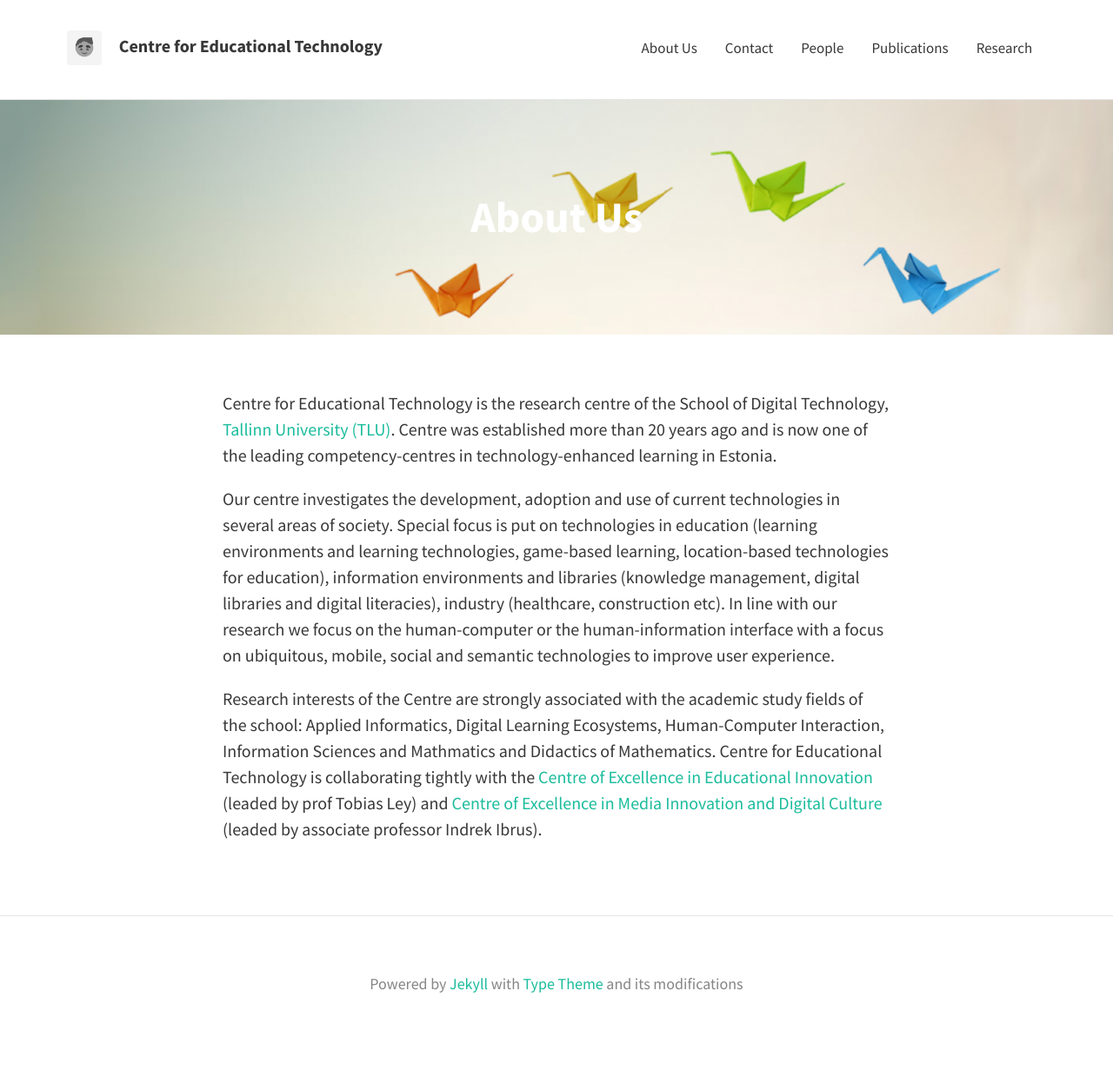
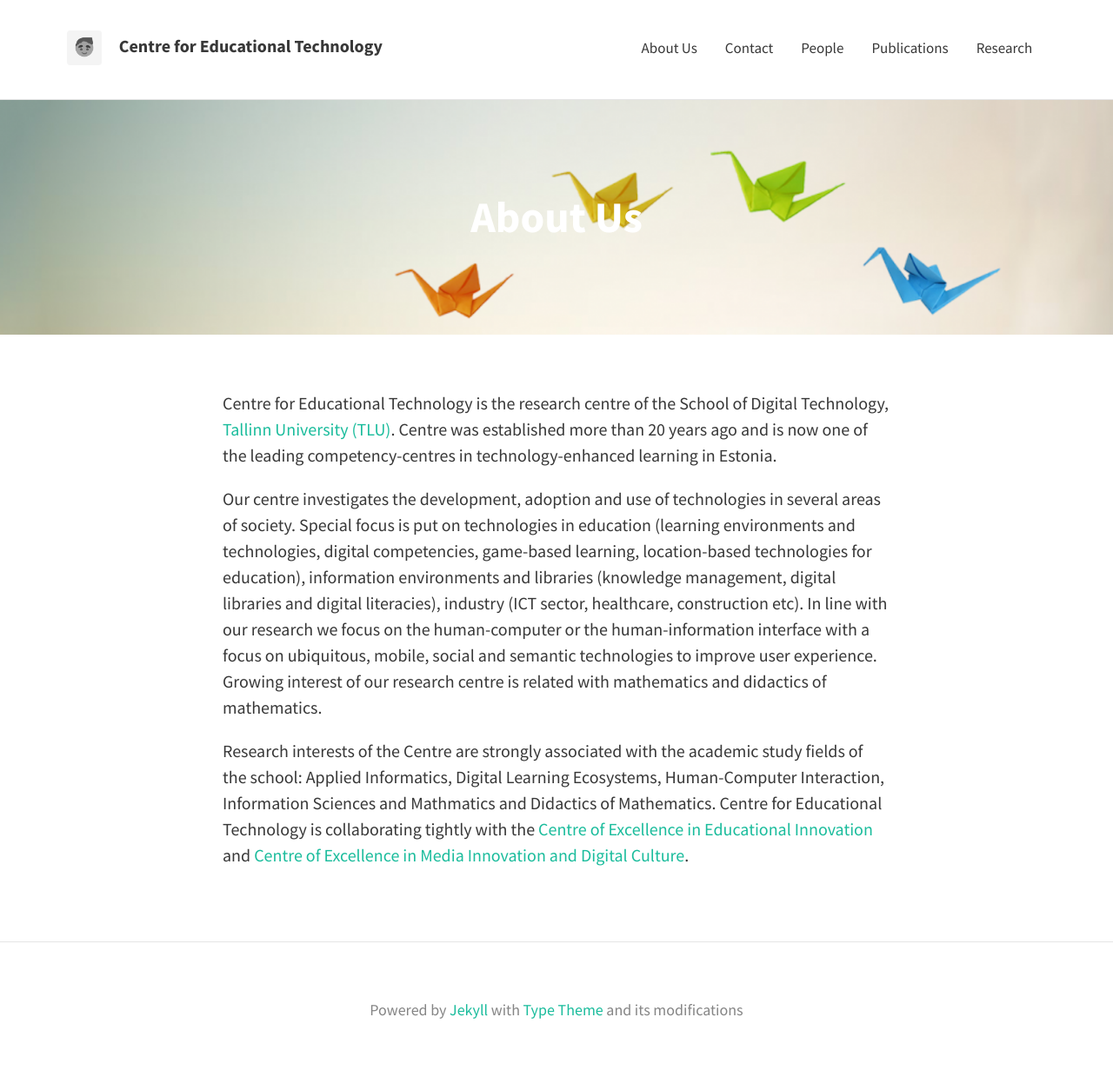
Before and after one commit to centre-for-educational-technology/htk-web, a Jekyll site: the page built from about.md, in a window 1280 px wide. Shown: the whole page at 87% size. Built offline with Jekyll 4.4.1, drawn with Linux system fonts in a browser that asks for light colours; nearby versions of some CDN libraries; before the commit the page ends 1209 px from its top, so only the background shows below that.

Commit message:
Update about.md

```diff
--- a/about.md
+++ b/about.md
@@ -8,6 +8,6 @@ feature-img: "img/sample_feature_img_2.png"
 
 Centre for Educational Technology is the research centre of the School of Digital Technology, [Tallinn University (TLU)](http://www.tlu.ee). Centre was established more than 20 years ago and is now one of the leading competency-centres in technology-enhanced learning in Estonia.
 
-Our centre investigates the development, adoption and use of current technologies in several areas of society. Special focus is put on technologies in education (learning environments and learning technologies, game-based learning, location-based technologies for education), information environments and libraries (knowledge management, digital libraries and digital literacies), industry (healthcare, construction etc). In line with our research we focus on the human-computer or the human-information interface with a focus on ubiquitous, mobile, social and semantic technologies to improve user experience.
+Our centre investigates the development, adoption and use of technologies in several areas of society. Special focus is put on technologies in education (learning environments and technologies, digital competencies, game-based learning, location-based technologies for education), information environments and libraries (knowledge management, digital libraries and digital literacies), industry (ICT sector, healthcare, construction etc). In line with our research we focus on the human-computer or the human-information interface with a focus on ubiquitous, mobile, social and semantic technologies to improve user experience. Growing interest of our research centre is related with mathematics and didactics of mathematics.
 
-Research interests of the Centre are strongly associated with the academic study fields of the school: Applied Informatics, Digital Learning Ecosystems, Human-Computer Interaction, Information Sciences and Mathmatics and Didactics of Mathematics. Centre for Educational Technology is collaborating tightly with the [Centre of Excellence in Educational Innovation](http://www.tlu.ee/en/TU-Centre-of-Excellence-in-Educational-Innovation) (leaded by prof Tobias Ley) and [Centre of Excellence in Media Innovation and Digital Culture](http://www.tlu.ee/en/TU-Centre-of-Excellence-in-Media-Innovation-and-Digital-Culture) (leaded by associate professor Indrek Ibrus).
+Research interests of the Centre are strongly associated with the academic study fields of the school: Applied Informatics, Digital Learning Ecosystems, Human-Computer Interaction, Information Sciences and Mathmatics and Didactics of Mathematics. Centre for Educational Technology is collaborating tightly with the [Centre of Excellence in Educational Innovation](http://www.tlu.ee/en/TU-Centre-of-Excellence-in-Educational-Innovation) and [Centre of Excellence in Media Innovation and Digital Culture](http://www.tlu.ee/en/TU-Centre-of-Excellence-in-Media-Innovation-and-Digital-Culture).
```
